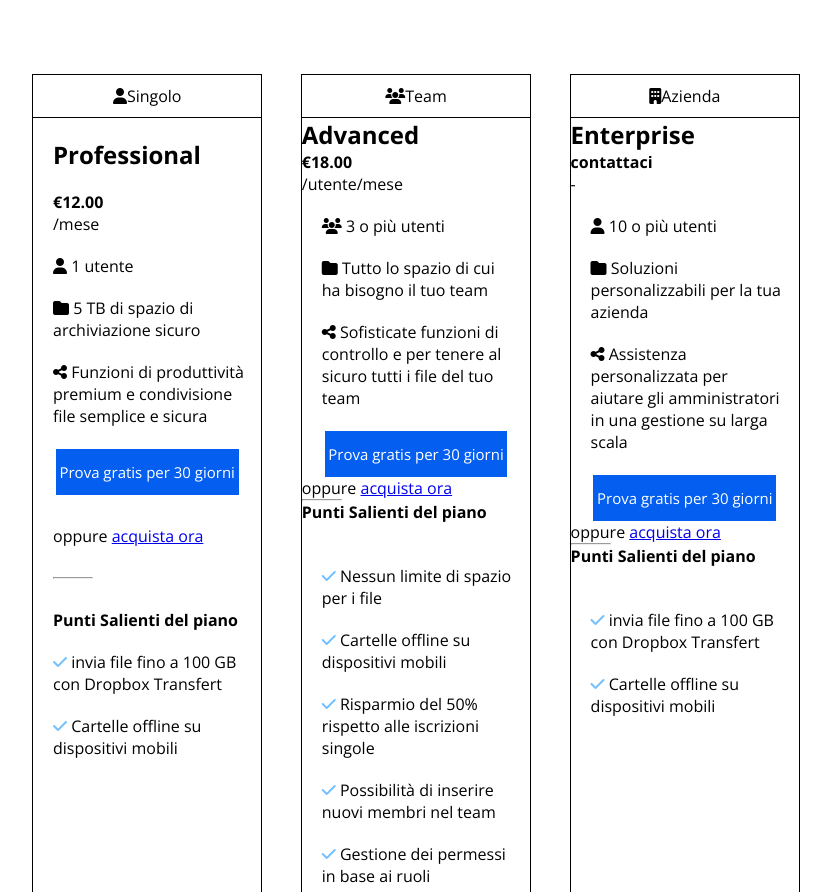
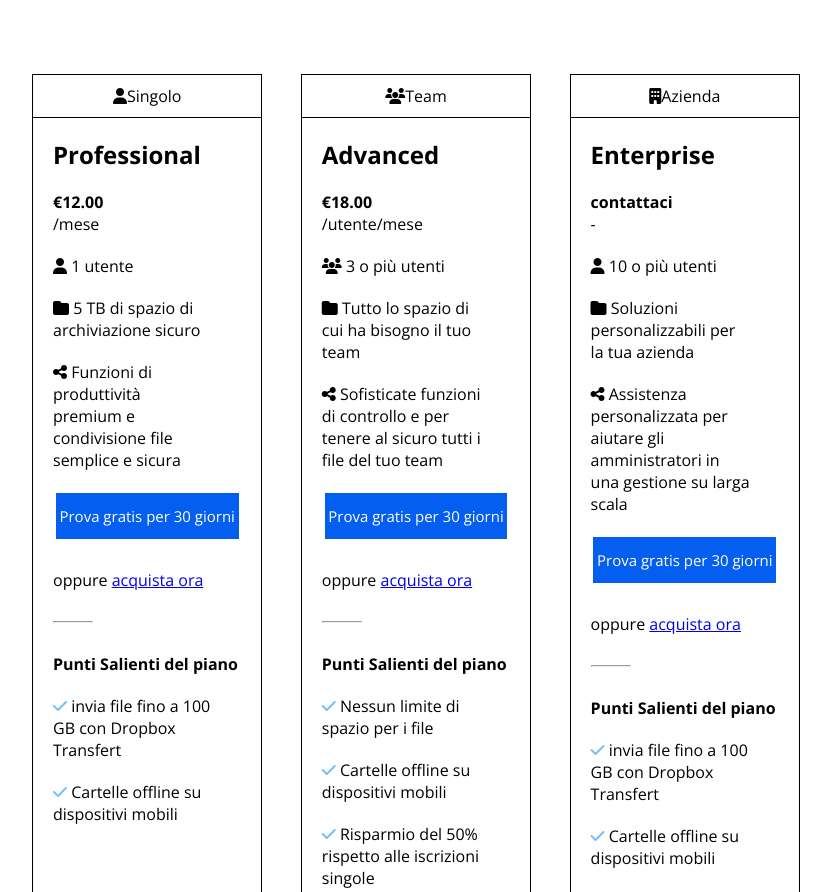
Before and after one commit to Samueletasciotti00/htmlcss-dropbox, a plain HTML site: page index.html in a window 1280 px wide. Shown: the part 1001-1893 px from the top of the page, without its empty margins (224-1055 px from the left). Drawn offline with nearby package versions, Linux system fonts and the light colour scheme.

Commit message:
card plan finish

```diff
--- a/css/style-main.css
+++ b/css/style-main.css
@@ -30,7 +30,7 @@
     margin-bottom: 20px;
     margin-top: 20px;
     margin-left: 20px;
-    max-width: 85%;
+    width: 70%;
 }
 
 /* Margin of upper menu list */
--- a/index.html
+++ b/index.html
@@ -161,13 +161,14 @@
                         <div class="type"><i class="fa-solid fa-users"></i>Team</div>
 
 
+                            <div class="margin-titol-card">
                                 <!-- Titol -->
                                 <h2>Advanced</h2>
 
                                 <!-- Price -->
                                 <h4>&euro;18.00</h4>
                                 <span>/utente/mese</span>
-
+                            </div>
                             <!-- Advantage -->
                             <ul>
                                 <li><i class="fa-solid fa-users"></i> 3 o più utenti</li>
@@ -178,6 +179,8 @@
                             <!-- Button -->
                             <div class="adv-button"><button>Prova gratis per 30 giorni</button></div>
 
+                            <div class="margin-link-card">
+
                                 <!-- Link -->
                                 <div  class="or-link">oppure <a href="#">acquista ora</a></div>
 
@@ -186,7 +189,8 @@
 
                                 <!-- second part -->
                                 <h4>Punti Salienti del piano</h4>
-                            <br>
+                            </div>
+
                             <ul>
                                 <li><i class="fa-solid fa-check" style="color: #74C0FC;"></i> Nessun limite di spazio per i file</li>
                                 <li><i class="fa-solid fa-check" style="color: #74C0FC;"></i> Cartelle offline su dispositivi mobili</li>
@@ -203,14 +207,14 @@
                         <div class="type"><i class="fa-solid fa-building"></i>Azienda</div>
 
 
-
+                            <div class="margin-titol-card">
                                 <!-- Titol -->
                                 <h2>Enterprise</h2>
 
                                 <!-- Price -->
                                 <h4>contattaci</h4>
                                 <span> - </span>
-
+                            </div>
                         <!-- Advantage -->
                         <ul>
                             <li><i class="fa-solid fa-user"></i> 10 o più utenti</li>
@@ -221,6 +225,8 @@
                         <!-- Button -->
                         <div class="adv-button"><button>Prova gratis per 30 giorni</button></div>
 
+
+                        <div class="margin-link-card">
                                 <!-- Link -->
                                 <div  class="or-link">oppure <a href="#">acquista ora</a></div>
 
@@ -229,7 +235,8 @@
 
                                 <!-- second part -->
                                 <h4>Punti Salienti del piano</h4>
-                        <br>
+                        </div>
+
                         <ul>
                             <li><i class="fa-solid fa-check" style="color: #74C0FC;"></i> invia file fino a 100 GB con Dropbox Transfert</li>
                             <li><i class="fa-solid fa-check" style="color: #74C0FC;"></i> Cartelle offline su dispositivi mobili</li>
```
Lines whose indentation alone changed are shown as unchanged.
